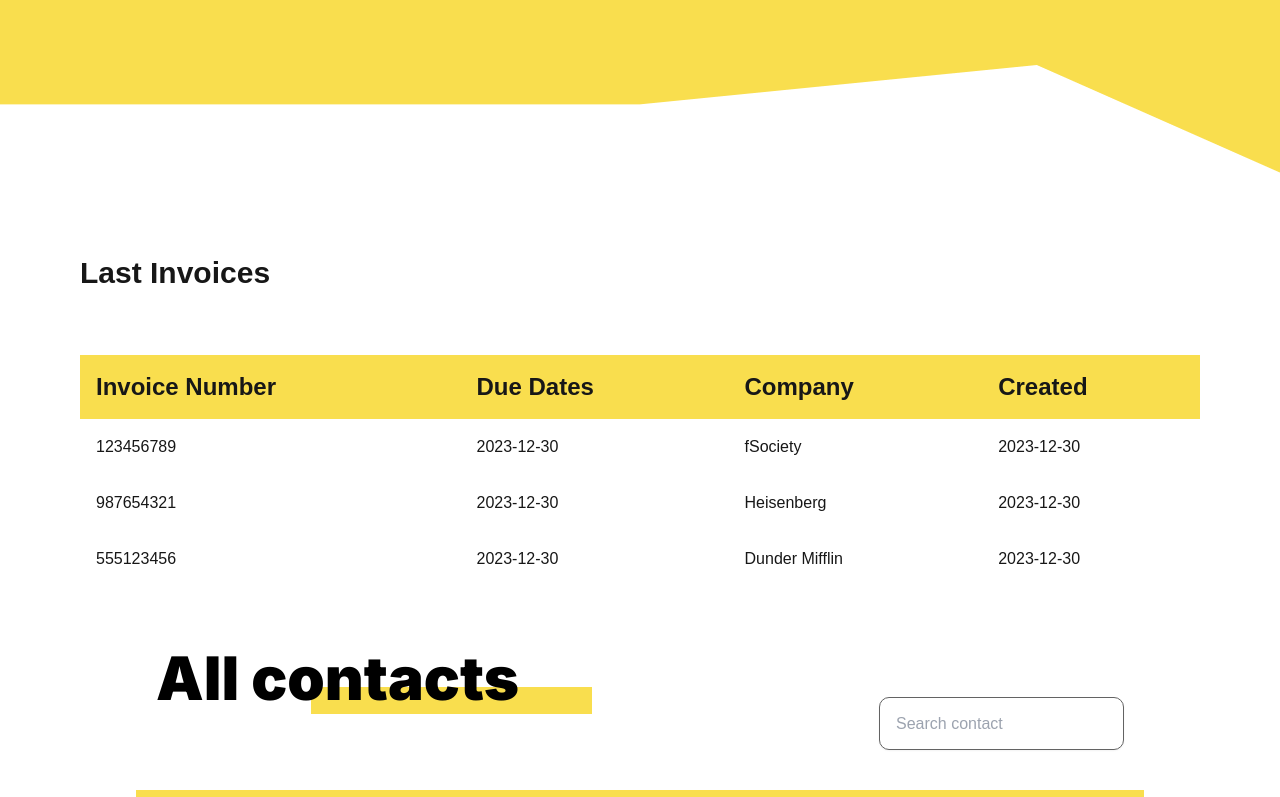
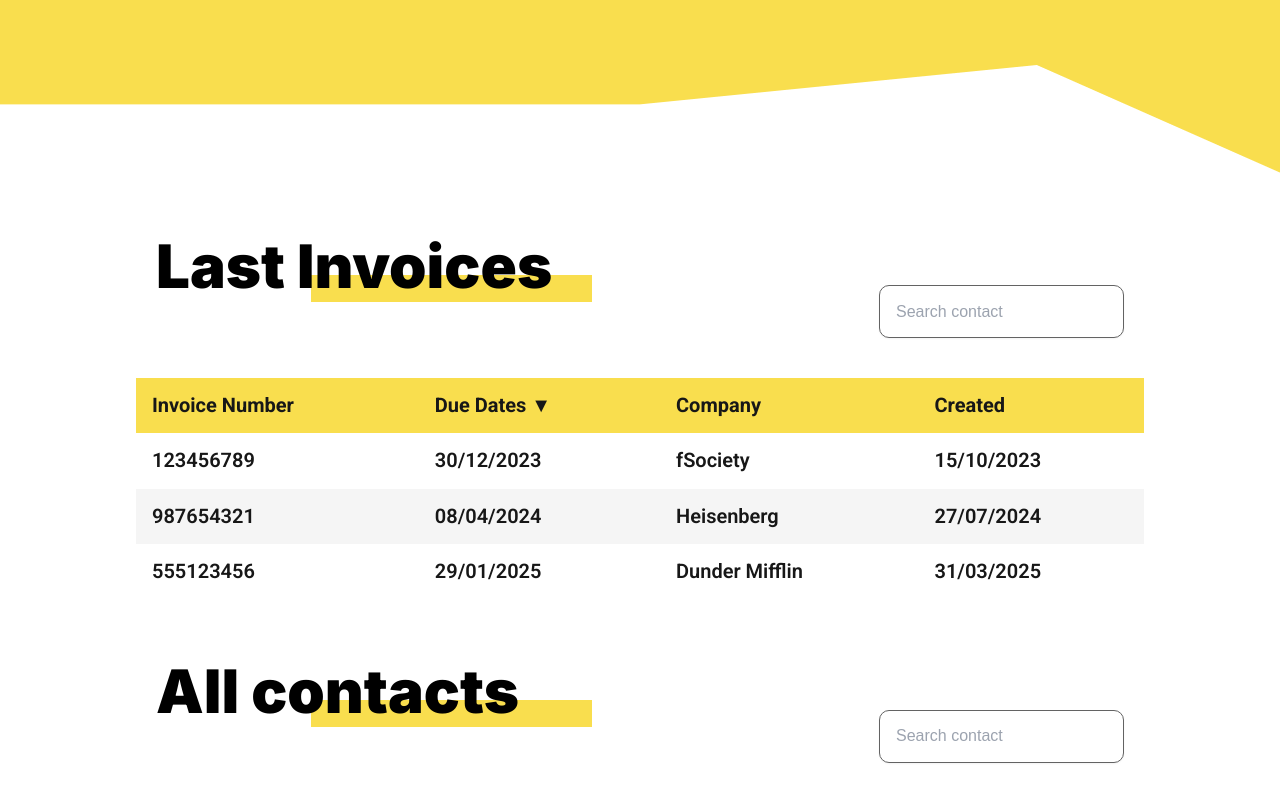
Before and after one commit to sam-sepiol1/cogip-client, a Next.js app: page / in a window 1280 px wide. Shown: the part 612-1409 px from the top of the page. Built offline with nearby package versions, Linux system fonts and the light colour scheme.

Commit message:
Refacto all fonts - Refacto handleSearch

```diff
--- a/app/components/Invoices.tsx
+++ b/app/components/Invoices.tsx
@@ -1,51 +1,133 @@
-export default function Last_invoices() {
+"use client";
+
+import {useState} from "react";
+import SearchBar from "../components/Search_bar";
+import "../globals.css";
+
+interface SortConfig {
+    key: string;
+    direction: "ascending" | "descending";
+}
+
+interface Invoice {
+    id: number;
+    invoiceNumber: number;
+    dueDates: string;
+    company: string;
+    created: string;
+}
+
+export default function Invoices() {
     // Mock data for the table
     // TODO : Delete this when backend is ready and connected
     const testData = [
         {
             id: 1,
-            invoiceNumber: "123456789",
-            dueDates: "2023-12-30",
+            invoiceNumber: 123456789,
+            dueDates: "30/12/2023",
             company: "fSociety",
-            created: "2023-12-30"
+            created: "15/10/2023"
         },
         {
             id: 2,
-            invoiceNumber: "987654321",
-            dueDates: "2023-12-30",
+            invoiceNumber: 987654321,
+            dueDates: "08/04/2024",
             company: "Heisenberg",
-            created: "2023-12-30"
+            created: "27/07/2024"
         },
         {
             id: 3,
-            invoiceNumber: "555123456",
+            invoiceNumber: 555123456,
             company: "Dunder Mifflin",
-            dueDates: "2023-12-30",
-            created: "2023-12-30"
+            dueDates: "29/01/2025",
+            created: "31/03/2025"
         }
     ]
 
+    const [filteredData, setFilteredData] = useState<Invoice[]>(testData);
+    const [sortConfig, setSortConfig] = useState<SortConfig>({key: "",direction: "ascending",});
+
+    const handleSearch = (query: string) => {
+        if (!query) {
+            setFilteredData(testData);
+            return;
+        }
+
+        const filtered = testData.filter((invoice) =>
+            invoice.dueDates.includes(query)
+        );
+
+        setFilteredData(filtered);
+    };
+
+    const handleSort = (key: keyof Invoice) => {
+        let direction: "ascending" | "descending" = "ascending";
+        if (sortConfig.key === key && sortConfig.direction === "ascending") {
+            direction = "descending";
+        }
+
+        const sortedData = [...filteredData].sort((a, b) => {
+            if (key === "created") {
+                if (!a[key] || !b[key]) return 0;
+                const dateA = new Date(String(a[key]).split("/").reverse().join("-"));
+                const dateB = new Date(String(b[key]).split("/").reverse().join("-"));
+
+                return direction === "ascending" ? dateA.getTime() - dateB.getTime() : dateB.getTime() - dateA.getTime();
+            } else {
+
+                return direction === "ascending"
+                    ? String(a[key]).localeCompare(String(b[key]))
+                    : String(b[key]).localeCompare(String(a[key]));
+            }
+        });
+
+        setFilteredData(sortedData);
+        setSortConfig({ key, direction });
+    };
+
+    const renderSortIcon = (key: keyof Invoice) => {
+        if (sortConfig.key === key) {
+            return sortConfig.direction === "ascending" ? "▲" : "▼";
+        }
+        return "▼";
+    };
+
 	return (
-		<main className="px-20 mt-20">
-			<h3 className="text-3xl font-bold mb-16"> Last Invoices</h3>
-			<table className="table-auto w-full" >
-				<thead className="text-2xl font-bold text-left">
+        <main className="px-[136px]">
+            <div className="px-5 mt-5 grid grid-cols-2 items-center">
+                <h3 className="titlePage title">Last Invoices</h3>
+                <div className="justify-self-end mt-[90px]">
+                    <SearchBar placeholder="Search contact" onSearch={handleSearch}/>
+                </div>
+            </div>
+
+            <table className="table-auto w-full mt-10">
+                <thead className="titleTable">
                 <tr className='background-yellow'>
                         <th className="p-4">Invoice Number</th>
-						<th className="p-4"> Due Dates</th>
+                        <th className="p-4 cursor-pointer" onClick={() => handleSort("dueDates")}>
+                            Due Dates {renderSortIcon("dueDates")}</th>
                         <th className="p-4">Company</th>
                         <th className="p-4">Created</th>
                     </tr>
                     </thead>
-				<tbody className="">
-					{testData.map(test => (
-						<tr key={test.id}>
-                            <td className="p-4">{test.invoiceNumber}</td>
-                            <td className="p-4">{test.dueDates}</td>
-                            <td className="p-4">{test.company}</td>
-                            <td className="p-4">{test.created}</td>
+                    <tbody className="fontDataTable">
+                    {filteredData.length > 0 ? (
+                        filteredData.map((invoice, index) => (
+                            <tr key={invoice.id} className={index % 2 === 0 ? "bg-white" : "bg-[#F5F5F5]"}>
+                            <td className="p-4">{invoice.invoiceNumber}</td>
+                            <td className="p-4">{invoice.dueDates}</td>
+                            <td className="p-4">{invoice.company}</td>
+                            <td className="p-4">{invoice.created}</td>
                         </tr>
-					))}
+                        ))
+                    ) : (
+                        <tr>
+                            <td colSpan={5} className="p-4 text-center text-gray-500">
+                                No invoices found.
+                            </td>
+                        </tr>
+                    )}
                     </tbody>
                 </table>
         </main>
```
Lines whose indentation alone changed are shown as unchanged.
